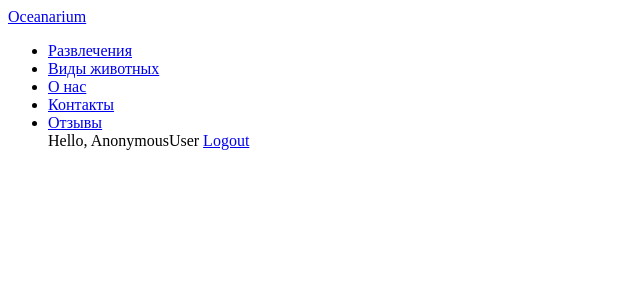
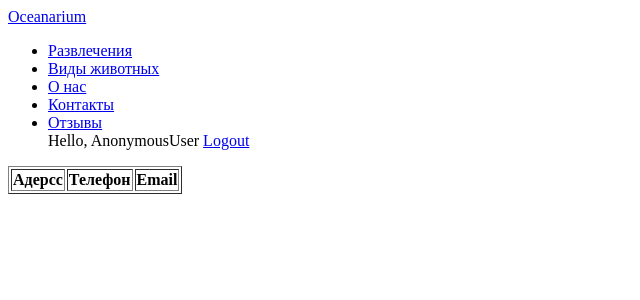
Before and after one commit to fallprojects/ErjanProject, a Django app: page /contacts/ in a window 1280 px wide. Shown: the top 300 px of the page, without its empty margins (0-640 px from the left). Run offline with Django 3.2, Linux system fonts and the light colour scheme; lists and menus that the app fills with data are empty.

Commit message:
add table for contacts

```diff
--- a/oceanarium/my_site/templates/my_site/contacts.html
+++ b/oceanarium/my_site/templates/my_site/contacts.html
@@ -1,4 +1,21 @@
 {%include 'my_site/Navbar.html'%}
 {% block content %}
 
+<table border="1">
+<tr>
+    <th>Адерсс</th>
+    <th>Телефон</th>
+    <th>Email</th>
+</tr>
+    {% for con in contacts %}
+    <tr>
+        <img src="{{ contacts.img.url }}"  class="rounded-circle" width="500">
+        <td>{{ con.address }}</td>
+        <td>{{ con.email }}</td>
+        <td>{{ con.phone }}</td>
+    </tr>
+    {%endfor%}
+
+</table>
+
 {% endblock %}
```
